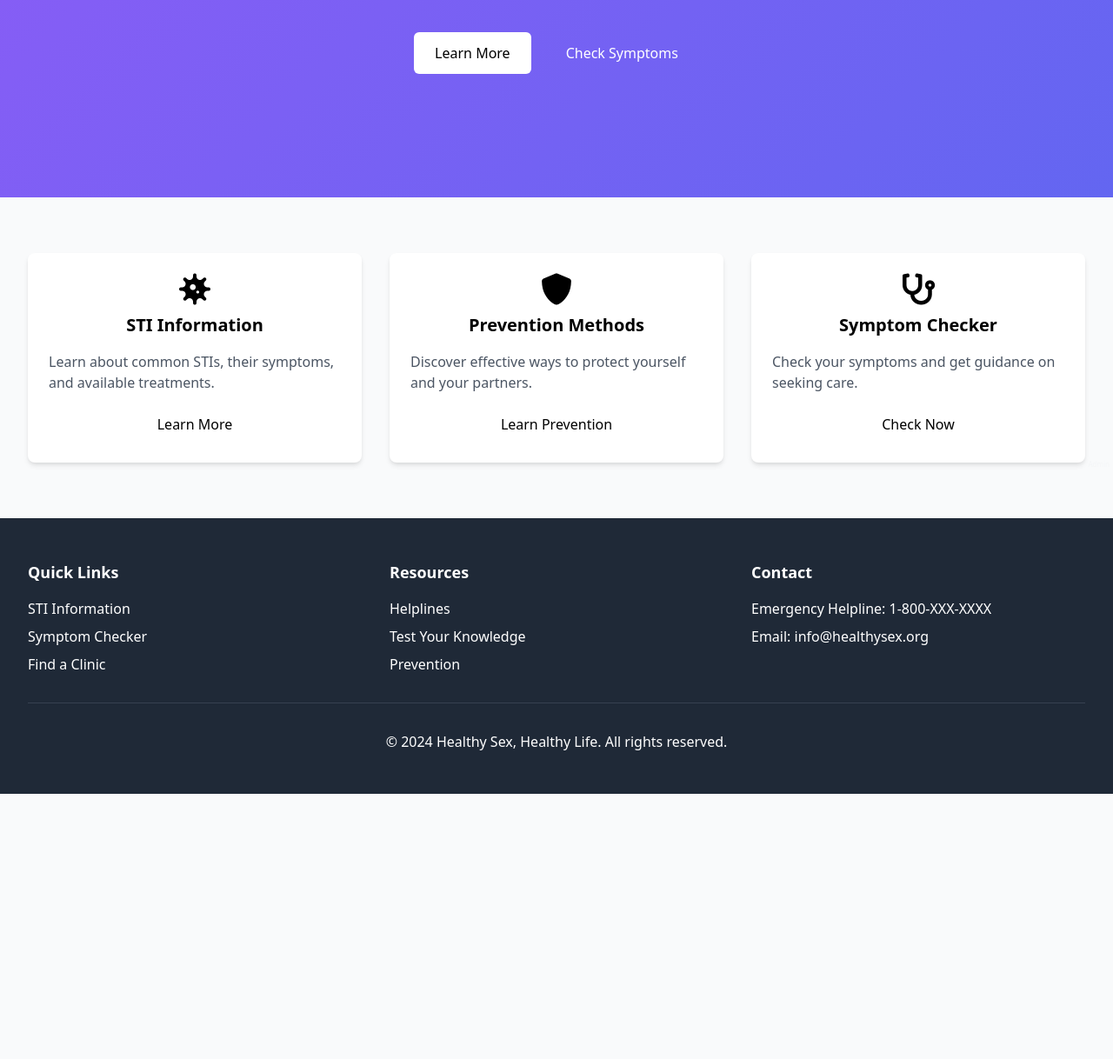
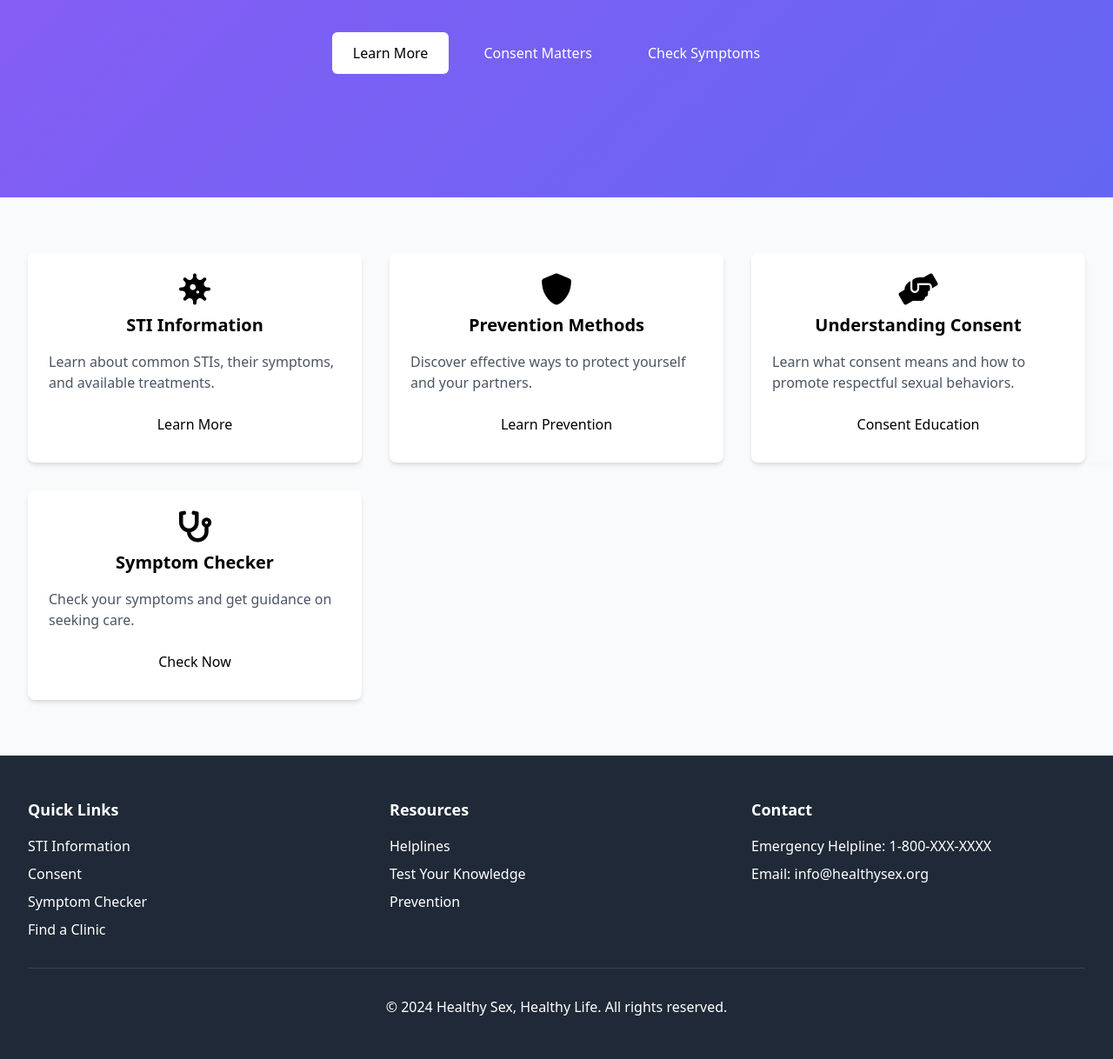
Before and after one commit to Mbuldo/SRH-Edu, a plain HTML site: page frontend/public/index.html in a window 1280 px wide. Shown: the part 253-1471 px from the top of the page at 87% size. Before the commit the page ends 1166 px from the top, so only its background shows below. Drawn offline with nearby package versions, Linux system fonts and the light colour scheme.

Commit message:
Update index.html so navigation and page sections include direct links to education/consent.html. Ensures new pages are immediately visible in menu, hero, info cards, and footer.

```diff
--- a/frontend/public/index.html
+++ b/frontend/public/index.html
@@ -20,6 +20,7 @@
                 <div class="hidden md:flex md:items-center md:space-x-6">
                     <a href="education/sti-information.html" class="text-gray-700 hover:text-violet-600">STI Info</a>
                     <a href="education/prevention-methods.html" class="text-gray-700 hover:text-violet-600">Prevention</a>
+                    <a href="education/consent.html" class="text-gray-700 hover:text-violet-600">Consent</a>
                     <a href="tools/symptom-checker.html" class="text-gray-700 hover:text-violet-600">Symptom Checker</a>
                     <a href="tools/quiz.html" class="text-gray-700 hover:text-violet-600">Quiz</a>
                     <a href="resources/clinic-locator.html" class="text-gray-700 hover:text-violet-600">Find Clinic</a>
@@ -41,6 +42,9 @@
                     <div class="mt-10 flex justify-center gap-4">
                         <a href="education/sti-information.html" class="bg-white text-violet-600 px-6 py-3 rounded-md font-medium hover:bg-gray-50">
                             Learn More
+                        </a>
+                        <a href="education/consent.html" class="bg-violet-500 text-white px-6 py-3 rounded-md font-medium hover:bg-violet-600">
+                            Consent Matters
                         </a>
                         <a href="tools/symptom-checker.html" class="bg-violet-500 text-white px-6 py-3 rounded-md font-medium hover:bg-violet-600">
                             Check Symptoms
@@ -80,6 +84,19 @@
 
                 <div class="bg-white rounded-lg shadow-md p-6 info-card">
                     <div class="text-center mb-4">
+                        <i class="fas fa-hands-helping text-4xl text-violet-600"></i>
+                        <h3 class="text-xl font-semibold mt-2">Understanding Consent</h3>
+                    </div>
+                    <p class="text-gray-600 mb-4">
+                        Learn what consent means and how to promote respectful sexual behaviors.
+                    </p>
+                    <a href="education/consent.html" class="block w-full bg-violet-50 text-violet-600 py-2 text-center rounded hover:bg-violet-100">
+                        Consent Education
+                    </a>
+                </div>
+
+                <div class="bg-white rounded-lg shadow-md p-6 info-card">
+                    <div class="text-center mb-4">
                         <i class="fas fa-stethoscope text-4xl text-violet-600"></i>
                         <h3 class="text-xl font-semibold mt-2">Symptom Checker</h3>
                     </div>
@@ -101,6 +118,7 @@
                     <h3 class="text-lg font-semibold mb-4">Quick Links</h3>
                     <ul class="space-y-2">
                         <li><a href="education/sti-information.html" class="hover:text-violet-400">STI Information</a></li>
+                        <li><a href="education/consent.html" class="hover:text-violet-400">Consent</a></li>
                         <li><a href="tools/symptom-checker.html" class="hover:text-violet-400">Symptom Checker</a></li>
                         <li><a href="resources/clinic-locator.html" class="hover:text-violet-400">Find a Clinic</a></li>
                     </ul>
```
